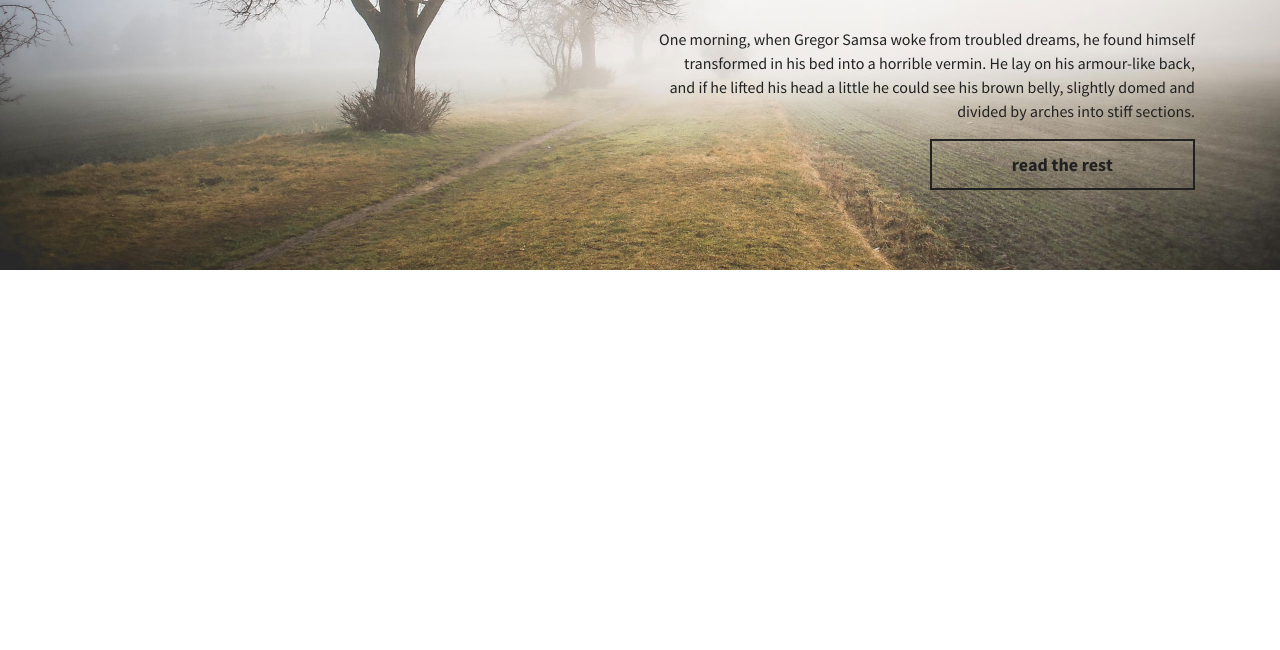
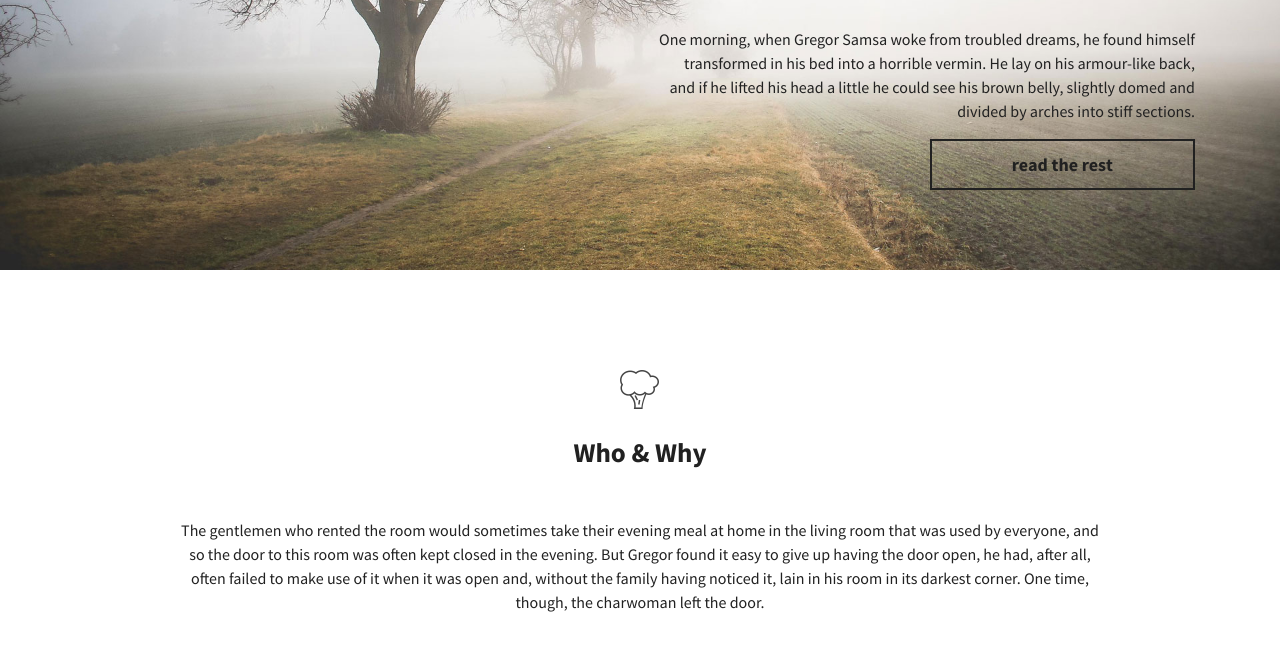
Before and after one commit to sergdenisov/hh-school-2017-html-css-homework, a plain HTML site: page index.html in a window 1280 px wide. Shown: the part 530-1180 px from the top of the page. Before the commit the page ends 800 px from the top, so only its background shows below. Drawn offline with Linux system fonts and the light colour scheme.

Commit message:
Make step 3

```diff
--- a/index.html
+++ b/index.html
@@ -52,7 +52,26 @@
             </section>
         </header>
 
-        <main></main>
+        <main>
+            <section class="container">
+                <div class="row justify-content-center">
+                    <div class="col-10">
+                        <div class="intro">
+                            <span class="icon icon_broccoli"></span>
+                            <h2 class="title title_level-2">Who & Why</h2>
+                            <p class="text text_level-2">
+                                The gentlemen who rented the room would sometimes take their evening meal at home in the
+                                living room that was used by everyone, and so the door to this room was often kept
+                                closed in the evening. But Gregor found it easy to give up having the door open, he had,
+                                after all, often failed to make use of it when it was open and, without the family
+                                having noticed it, lain in his room in its darkest corner. One time, though, the
+                                charwoman left the door.
+                            </p>
+                        </div>
+                    </div>
+                </div>
+            </section>
+        </main>
 
         <footer></footer>
     </body>
--- a/less/all.less
+++ b/less/all.less
@@ -5,3 +5,5 @@
 @import "promo";
 @import "title";
 @import "button";
+@import "intro";
+@import "icon";
--- /dev/null
+++ b/less/icon.less
@@ -0,0 +1,11 @@
+.icon {
+    display: inline-block;
+    width: 40px;
+    height: 40px;
+    background: url(../img/sprite.png) no-repeat;
+    margin-bottom: 20px;
+}
+
+    .icon_broccoli {
+        background-position: 0 0;
+    }
--- /dev/null
+++ b/less/intro.less
@@ -0,0 +1,4 @@
+.intro {
+    text-align: center;
+    margin: 100px 0;
+}
--- a/less/text.less
+++ b/less/text.less
@@ -4,3 +4,8 @@
     margin-bottom: 50px;
     letter-spacing: 0.025em;
 }
+
+    .text_level-2 {
+        font-size: 16px;
+        line-height: 2;
+    }
--- a/less/title.less
+++ b/less/title.less
@@ -16,3 +16,12 @@
         border: 3px solid @color-text;
     }
 }
+
+    .title_level-2 {
+        font-size: 27px;
+        text-transform: none;
+
+        &:after {
+            display: none;
+        }
+    }
```
Also changed, not shown: img/sprite.png (added).
